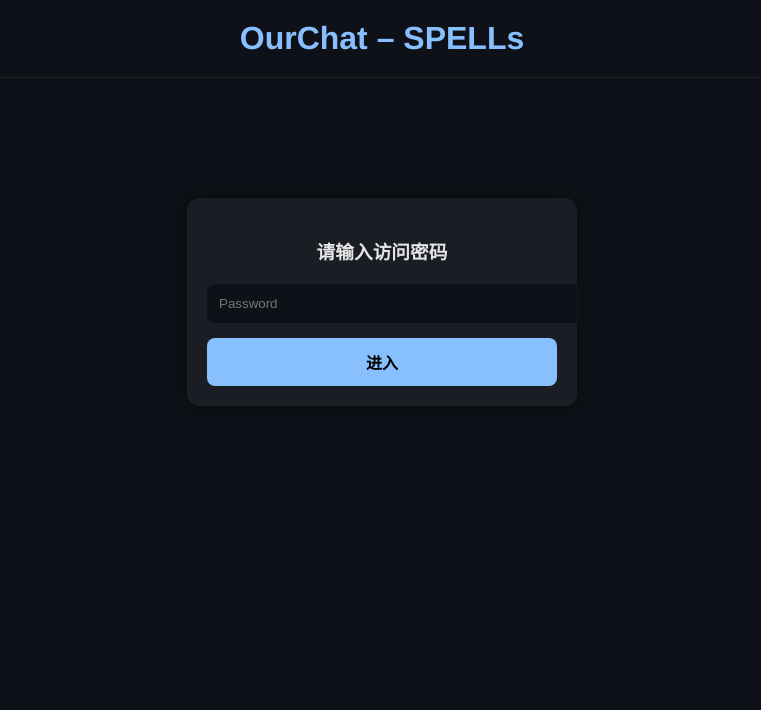
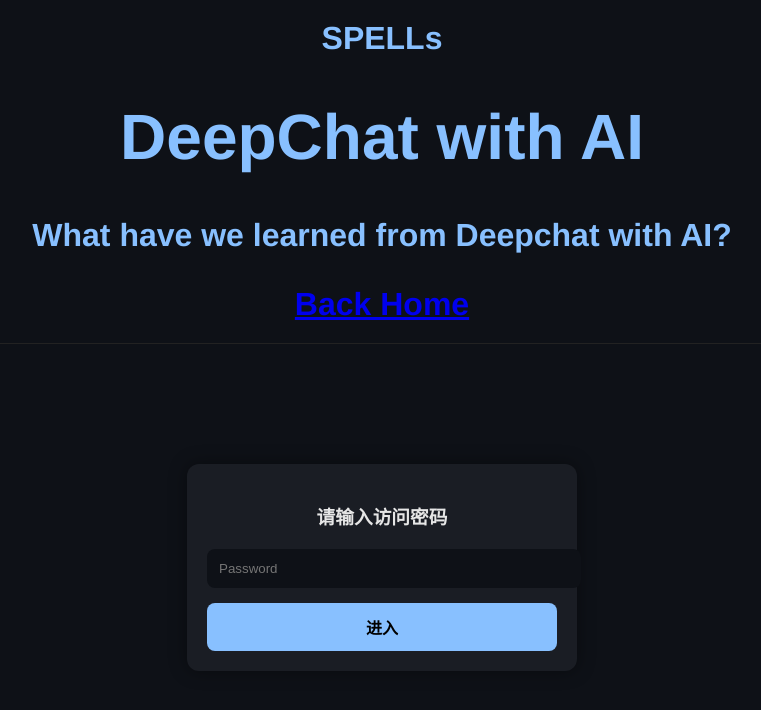
Before and after one commit to fanliCQU2023/fanliCQU2023.github.io, a plain HTML site: page ourchat.html in a window 1280 px wide. Shown: the whole page, without its empty margins (258-1019 px from the left). Drawn offline with Linux system fonts and the light colour scheme; no server answers.

Commit message:
Update ourchat.html

```diff
--- a/ourchat.html
+++ b/ourchat.html
@@ -139,8 +139,21 @@
 
 <body>
 
-<header>OurChat – SPELLs</header>
 
+<div class="wrap" id="top">
+  <header>
+    <div class="brand">
+      <div class="logo">SPELLs</div>
+      <div>
+        <h1>DeepChat with AI</h1>
+        <p class="lead">What have we learned from Deepchat with AI?</p>
+      </div>
+    </div>
+    <div class="controls" aria-hidden="true">
+      <a class="btn secondary" href="index.html">Back Home</a>
+    </div>
+  </header>
+</div>
 <!-- login screen -->
 <div id="login-box">
     <h3 style="text-align:center;margin-bottom:20px;">请输入访问密码</h3>
```
